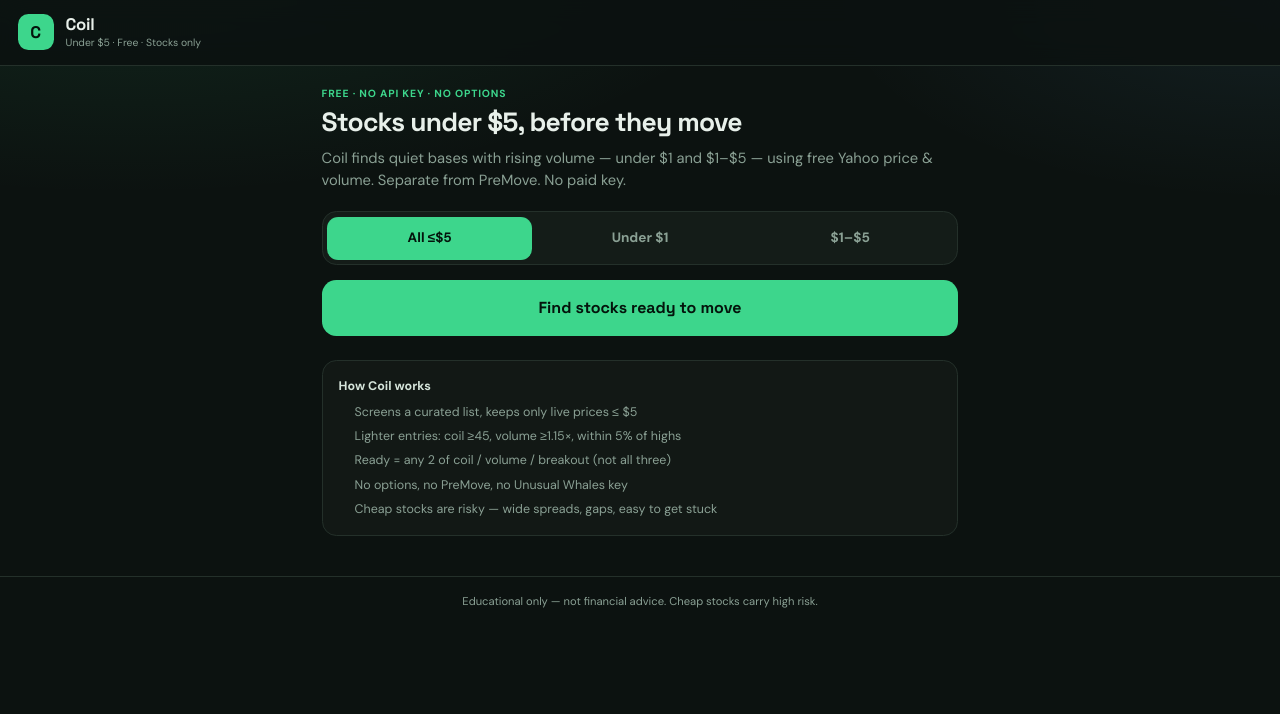
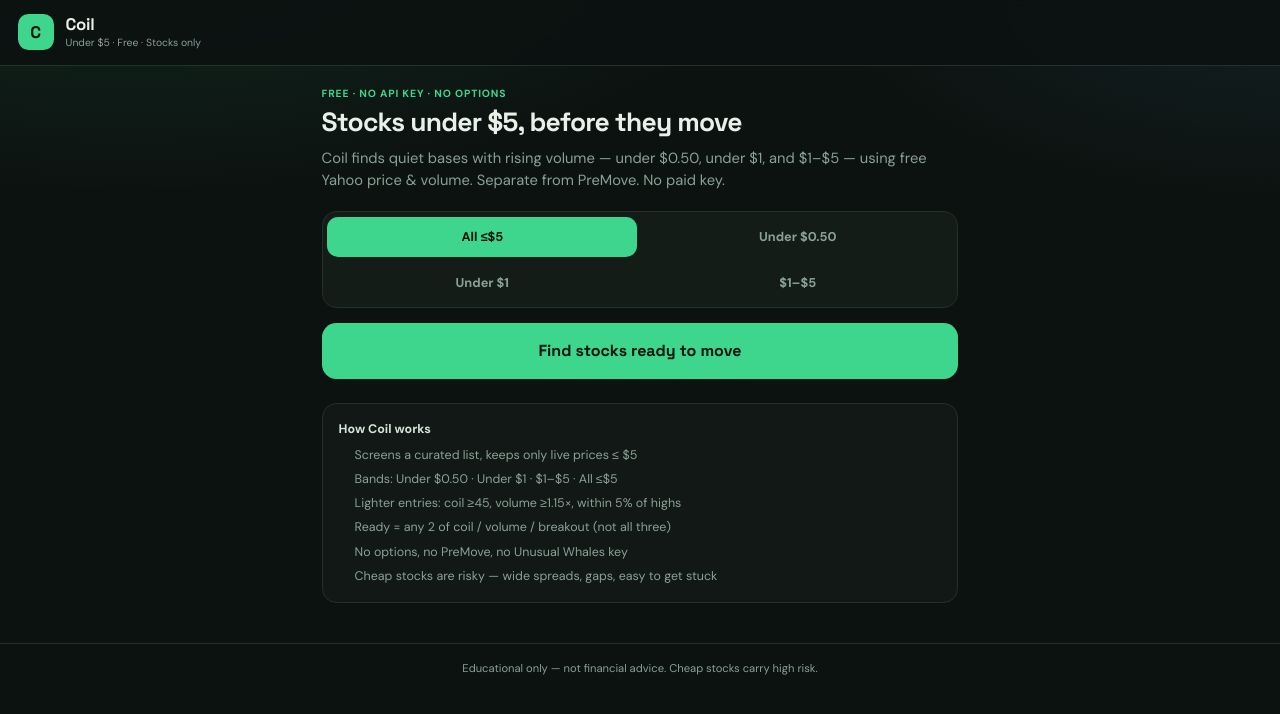
Before and after one commit to mosabissa1981-creator/premove-scanner, a Next.js app: page /movers in a window 1280 px wide. Shown: the top 714 px of the page. Built offline with nearby package versions, Linux system fonts and the light colour scheme.

Commit message:
Add Under $0.50 price band to Coil
Let Coil filter for sub-50¢ names with a dedicated under05 band,
card labels, and a 2×2 band picker alongside Under $1 and $1–$5.

Co-authored-by: mosabissa1981-creator <mosabissa1981-creator@users.noreply.github.com>

```diff
--- a/src/app/movers/movers.css
+++ b/src/app/movers/movers.css
@@ -101,7 +101,7 @@
 
 .coil-bands {
   display: grid;
-  grid-template-columns: repeat(3, 1fr);
+  grid-template-columns: repeat(2, 1fr);
   gap: 0.35rem;
   margin-top: 1.25rem;
   padding: 0.3rem;
@@ -113,11 +113,11 @@
 .coil-band {
   border: 0;
   border-radius: 0.7rem;
-  padding: 0.7rem 0.4rem;
+  padding: 0.65rem 0.35rem;
   background: transparent;
   color: var(--coil-muted);
   font-weight: 700;
-  font-size: 0.85rem;
+  font-size: 0.8rem;
   cursor: pointer;
 }
 
--- a/src/app/movers/page.tsx
+++ b/src/app/movers/page.tsx
@@ -30,6 +30,12 @@ function saveCache(scan: CheapScanResult) {
 function formatPrice(price: number): string {
   if (price < 1) return `$${price.toFixed(3)}`;
   return `$${price.toFixed(2)}`;
+}
+
+function bandLabel(band: CheapSetup["band"]): string {
+  if (band === "under05") return "Under $0.50";
+  if (band === "under1") return "Under $1";
+  return "$1–$5";
 }
 
 export default function CoilMoversPage() {
@@ -75,8 +81,8 @@ export default function CoilMoversPage() {
         <p className="coil-eyebrow">Free · No API key · No options</p>
         <h1 className="coil-title">Stocks under $5, before they move</h1>
         <p className="coil-lede">
-          Coil finds quiet bases with rising volume — under $1 and $1–$5 — using free Yahoo price
-          &amp; volume. Separate from PreMove. No paid key.
+          Coil finds quiet bases with rising volume — under $0.50, under $1, and $1–$5 — using free
+          Yahoo price &amp; volume. Separate from PreMove. No paid key.
         </p>
       </section>
 
@@ -89,6 +95,15 @@ export default function CoilMoversPage() {
           onClick={() => setBand("all")}
         >
           All ≤$5
+        </button>
+        <button
+          type="button"
+          role="tab"
+          className="coil-band"
+          aria-selected={band === "under05"}
+          onClick={() => setBand("under05")}
+        >
+          Under $0.50
         </button>
         <button
           type="button"
@@ -191,6 +206,7 @@ export default function CoilMoversPage() {
         <h3>How Coil works</h3>
         <ul>
           <li>Screens a curated list, keeps only live prices ≤ $5</li>
+          <li>Bands: Under $0.50 · Under $1 · $1–$5 · All ≤$5</li>
           <li>Lighter entries: coil ≥45, volume ≥1.15×, within 5% of highs</li>
           <li>Ready = any 2 of coil / volume / breakout (not all three)</li>
           <li>No options, no PreMove, no Unusual Whales key</li>
@@ -235,9 +251,7 @@ function CoilCard({ setup }: { setup: CheapSetup }) {
           </div>
           <div className="coil-badges">
             <span className={`coil-badge ${badgeClass}`}>{setup.tierLabel}</span>
-            <span className="coil-badge">
-              {setup.band === "under1" ? "Under $1" : "$1–$5"}
-            </span>
+            <span className="coil-badge">{bandLabel(setup.band)}</span>
           </div>
           {setup.companyName && (
             <p className="coil-action" style={{ marginTop: "0.35rem" }}>
--- a/src/lib/cheap-movers/score.ts
+++ b/src/lib/cheap-movers/score.ts
@@ -6,6 +6,7 @@ import {
   type PriceBar,
 } from "@/lib/scoring/technical";
 import { clamp01, gradedFactor, ramp } from "@/lib/scoring/util";
+import { setupPriceBand } from "@/lib/cheap-movers/universe";
 
 export type CheapTier = "ready" | "setting-up" | "early" | "watch";
 
@@ -36,7 +37,7 @@ export interface CheapSetup {
   resistanceLevel: number | null;
   stopLevel: number | null;
   signals: CheapSignal[];
-  band: "under1" | "oneToFive";
+  band: "under05" | "under1" | "oneToFive";
 }
 
 /** Lighter entry thresholds — more names qualify as watchlist / early setups. */
@@ -304,7 +305,7 @@ export function scoreCheapSeries(input: {
     resistanceLevel,
     stopLevel,
     signals,
-    band: stockPrice < 1 ? "under1" : "oneToFive",
+    band: setupPriceBand(stockPrice),
   };
 }
 
--- a/src/lib/cheap-movers/universe.ts
+++ b/src/lib/cheap-movers/universe.ts
@@ -106,17 +106,25 @@ export const CHEAP_STOCK_UNIVERSE: string[] = [
 export const CHEAP_MAX_PRICE = 5;
 export const CHEAP_MIN_PRICE = 0.05;
 
-export type CheapBand = "all" | "under1" | "oneToFive";
+export type CheapBand = "all" | "under05" | "under1" | "oneToFive";
 
 export function parseCheapBand(value: string | null | undefined): CheapBand {
-  if (value === "under1" || value === "oneToFive") return value;
+  if (value === "under05" || value === "under1" || value === "oneToFive") return value;
   return "all";
 }
 
 export function priceInBand(price: number, band: CheapBand): boolean {
   if (!Number.isFinite(price)) return false;
   if (price < CHEAP_MIN_PRICE || price > CHEAP_MAX_PRICE) return false;
+  if (band === "under05") return price < 0.5;
   if (band === "under1") return price < 1;
   if (band === "oneToFive") return price >= 1 && price <= CHEAP_MAX_PRICE;
   return true;
 }
+
+/** Label band for a scored setup card. */
+export function setupPriceBand(price: number): "under05" | "under1" | "oneToFive" {
+  if (price < 0.5) return "under05";
+  if (price < 1) return "under1";
+  return "oneToFive";
+}
```
Also changed, not shown: 2 other files (tests, documents, lock files or other folders).
